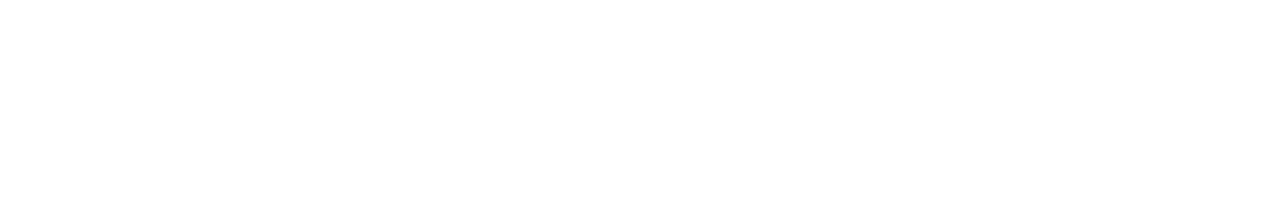
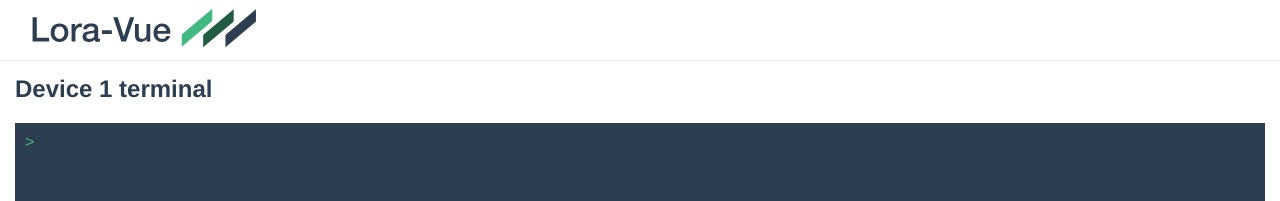
Before and after one commit to Komaricus/lora-vue, a Vue app: page /terminal/1 in a window 1280 px wide. Before the commit this address had no page. Shown: the top 201 px of the page. Built offline with nearby package versions, Linux system fonts and the light colour scheme; the HTML template or start-up script is replaced by a standard one.

Commit message:
Adds open terminal in new tab

```diff
--- a/src/components/DeviceInfo.vue
+++ b/src/components/DeviceInfo.vue
@@ -115,19 +115,11 @@
         <template slot="title">
           <p class="bold">Terminal</p>
         </template>
-        <div id="terminal" class="terminal-output">
-          <div v-html="output"></div>
-          <div v-if="loading" class="loading">
-            <i class="el-icon-loading"></i>
-            <br>
-            <span>Loading...</span>
-          </div>
-          <label style="color: #42b983">
-            &gt;
-            <input v-model="command" v-on:keyup.enter="runCommand" class="terminal-input"/>
-          </label>
-        </div>
 
+        <terminal style="max-width: 600px; height: 400px" :device="device"/>
+        <el-button type="default" size="medium" @click="openTerminal" style="margin-top: 10px" icon="mdi mdi-open-in-new">
+         Open in new tab
+        </el-button>
       </el-collapse-item>
       <el-collapse-item name="5" v-if="!device.hasOwnProperty('host')">
         <template slot="title">
@@ -172,6 +164,7 @@
   import BatteryChart from "./BatteryChart";
   import EventsChart from "./EventsChart";
   import StatsChart from "./StatsChart";
+  import Terminal from "../components/Terminal";
 
   export default {
     name: "device-info",
@@ -187,13 +180,11 @@
     components: {
       "battery-chart": BatteryChart,
       "events-chart": EventsChart,
-      "stats-chart": StatsChart
+      "stats-chart": StatsChart,
+      "terminal": Terminal
     },
     data() {
       return {
-        command: '',
-        loading: false,
-        output: '',
         activeNames: ['1', '2', '3', '4', '5'],
         chargeLogDialog: false,
         charges: [],
@@ -210,16 +201,14 @@
       }
     },
     watch: {
-      device() {
-        this.command = '';
-        this.loading = false;
-        this.output = '';
-      },
       activeNames() {
         localStorage.setItem('activeNames', JSON.stringify(this.activeNames));
       }
     },
     methods: {
+      openTerminal() {
+        window.open(`${window.location.origin}/terminal/${this.device.id}`)
+      },
       async loadCharges(page) {
         await axios.get(`${config.api}/events/${this.dpidToInt(this.device.id)}/charge_events`, {
             params: {
@@ -279,55 +268,6 @@
       },
       dpidToInt(dpid) {
         return Number("0x" + dpid);
-      },
-      scroll() {
-        const objDiv = document.getElementById("terminal");
-        objDiv.scrollTop = 99999999;
-      },
-      async runCommand() {
-        if (this.loading) return;
-
-        const command = this.command;
-        this.command = '';
-
-        this.output += `<span style="color: #42b983;">&gt; ${command}</span>`;
-        setTimeout(() => {
-          this.scroll();
-        }, 20);
-
-        this.loading = true;
-        const nodeName = this.device.host ? 'h' + this.dpidToInt(this.device.dpid) : 's' + this.dpidToInt(this.device.id);
-        await axios.post(`${config.api}/nodes/${nodeName}/cmd`, command, {
-            headers: {'Content-Type': 'text/plain'},
-            params: {
-              timeout: config.CMD_TIMEOUT
-            }
-          })
-          .then(response => {
-            this.output += `<br>${response.data}`;
-            this.$store.commit('notify', {
-              title: 'Command completed',
-              type: 'success',
-              position: 'bottom-right',
-              duration: config.NOTIFICATION_DURATION
-            });
-          })
-          .catch(error => {
-            console.error(error);
-            this.$store.commit('notify', {
-              title: 'Error',
-              message: 'Something went wrong',
-              type: 'error',
-              position: 'bottom-right',
-              duration: config.NOTIFICATION_DURATION
-            });
-          })
-          .finally(() => {
-            setTimeout(() => {
-              this.loading = false;
-              this.scroll();
-            }, 100)
-          });
       }
     }
   }
@@ -339,33 +279,4 @@
   .title {
     padding-bottom: 10px;
   }
-
-  .terminal-output {
-    display: block;
-    max-width: 600px;
-    white-space: normal;
-    background-color: $primary;
-    color: white;
-    padding: 10px;
-    font-size: 16px;
-    height: 400px;
-    overflow-y: auto;
-  }
-
-  .terminal-input {
-    background-color: $primary;
-    color: #42b983;
-    border: none;
-    outline: 0;
-    font-size: 16px;
-    width: calc(100% - 15.11px);
-  }
-
-  .loading {
-    margin: 0 auto;
-    padding: 20px 0;
-    text-align: center;
-    background-color: $primary;
-    color: white;
-  }
 </style>
--- a/src/components/Navbar.vue
+++ b/src/components/Navbar.vue
@@ -1,6 +1,6 @@
 <template>
   <div class="nav-bar">
-    <el-button type="default" icon="mdi mdi-menu" @click="toggleLeftMenu" circle size="small"/>
+    <el-button type="default" v-if="$route.name === 'Topology'" icon="mdi mdi-menu" @click="toggleLeftMenu" circle size="small"/>
 
     <a href="/"><img alt="logo" src="../assets/logo.svg" style="height: 40px; padding: 10px"></a>
     <el-button :type="emulationStatus ? 'danger' : 'success'" size="medium" v-if="$route.name === 'Topology'" :disabled="$store.getters.getLoading" style="margin-left: auto;" @click="onEmulationButtonClicked"
--- /dev/null
+++ b/src/components/Terminal.vue
@@ -0,0 +1,133 @@
+<template>
+  <div id="terminal" class="terminal-output">
+    <div v-html="output"></div>
+    <div v-if="loading" class="loading">
+      <i class="el-icon-loading"></i>
+      <br>
+      <span>Loading...</span>
+    </div>
+    <label style="color: #42b983">
+      &gt;
+      <input v-model="command" v-on:keyup.enter="runCommand" class="terminal-input"/>
+    </label>
+  </div>
+</template>
+
+<script>
+  import axios from "axios";
+  import config from "../config";
+
+  export default {
+    name: "terminal",
+    props: {
+      device: {
+        type: Object
+      }
+    },
+    data() {
+      return {
+        command: '',
+        loading: false,
+        output: ''
+      }
+    },
+    methods: {
+      dpidToInt(dpid) {
+        return Number("0x" + dpid);
+      },
+      getNodeNameByDpid(dpid) {
+        if (dpid.includes('host')) {
+          return 'h' + Number(dpid.replace('host', ''));
+        } else {
+          return 's' + this.dpidToInt(dpid);
+        }
+      },
+      scroll() {
+        const objDiv = document.getElementById("terminal");
+        objDiv.scrollTop = 99999999;
+      },
+      async runCommand() {
+        if (this.loading) return;
+
+        const command = this.command;
+        this.command = '';
+
+        this.output += `<span style="color: #42b983;">&gt; ${command}</span>`;
+        setTimeout(() => {
+          this.scroll();
+        }, 20);
+
+        this.loading = true;
+        await axios.post(`${config.api}/nodes/${this.getNodeNameByDpid(this.device.id)}/cmd`, command, {
+            headers: {'Content-Type': 'text/plain'},
+            params: {
+              timeout: config.CMD_TIMEOUT
+            }
+          })
+          .then(response => {
+            this.output += `<br>${response.data}`;
+            this.$store.commit('notify', {
+              title: 'Command completed',
+              type: 'success',
+              position: 'bottom-right',
+              duration: config.NOTIFICATION_DURATION
+            });
+          })
+          .catch(error => {
+            console.error(error);
+            this.$store.commit('notify', {
+              title: 'Error',
+              message: 'Something went wrong',
+              type: 'error',
+              position: 'bottom-right',
+              duration: config.NOTIFICATION_DURATION
+            });
+          })
+          .finally(() => {
+            setTimeout(() => {
+              this.loading = false;
+              this.scroll();
+            }, 100)
+          });
+      }
+    },
+    watch: {
+      device() {
+        this.command = '';
+        this.loading = false;
+        this.output = '';
+      },
+    }
+  }
+</script>
+
+<style scoped lang="scss">
+  @import "../assets/styles/colors";
+
+  .terminal-output {
+    display: block;
+    white-space: normal;
+    background-color: $primary;
+    color: white;
+    padding: 10px;
+    font-size: 16px;
+    overflow-y: auto;
+  }
+
+  .terminal-input {
+    background-color: $primary;
+    color: #42b983;
+    border: none;
+    outline: 0;
+    font-size: 16px;
+    width: calc(100% - 15.11px);
+  }
+
+  .loading {
+    margin: 0 auto;
+    padding: 20px 0;
+    text-align: center;
+    background-color: $primary;
+    color: white;
+  }
+</style>
--- a/src/router/index.ts
+++ b/src/router/index.ts
@@ -21,6 +21,11 @@
         component: () => import('../views/Topology.vue')
     },
     {
+        path: '/terminal/:dpid',
+        name: 'Terminal',
+        component: () => import('../views/Terminal.vue')
+    },
+    {
         path: '*',
         name: '404',
         component: () => import('../views/Error404.vue')
--- /dev/null
+++ b/src/views/Terminal.vue
@@ -0,0 +1,45 @@
+<template>
+  <div>
+    <Navbar/>
+    <div class="wrapper">
+      <h2 style="padding-bottom: 20px;">{{getTitle()}} terminal</h2>
+      <terminal style="height: 100%" :device="{id: this.$route.params.dpid, host: this.$route.params.dpid.includes('h')}"/>
+    </div>
+  </div>
+</template>
+
+<script>
+  import Navbar from "../components/Navbar";
+  import Terminal from "../components/Terminal";
+
+  export default {
+    name: "Terminal",
+    components: {
+      'Navbar': Navbar,
+      'terminal': Terminal
+    },
+    methods: {
+      dpidToInt(dpid) {
+        return Number("0x" + dpid);
+      },
+      getTitle() {
+        if (this.$route.params.dpid.includes('h')) {
+          return 'Host ' + this.dpidToInt(this.$route.params.dpid.replace('host', ''));
+        } else {
+          return 'Device ' + this.dpidToInt(this.$route.params.dpid);
+        }
+      }
+    }
+  }
+</script>
+
+<style scoped>
+  .wrapper {
+    margin-top: 60px;
+    min-height: calc(100vh - 90px);
+    height: calc(100vh - 90px);
+    display: flex;
+    flex-direction: column;
+    padding: 15px;
+  }
+</style>
```
